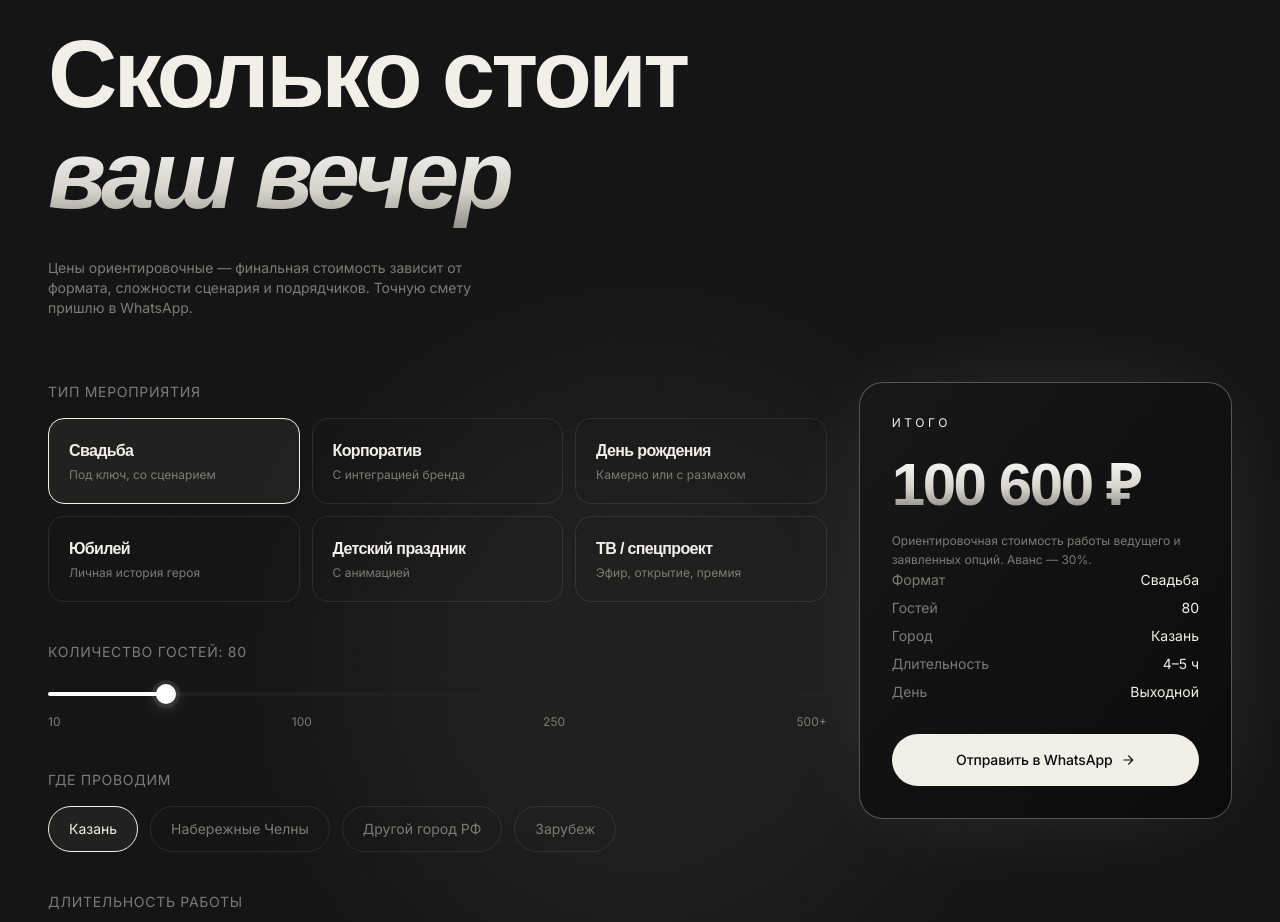
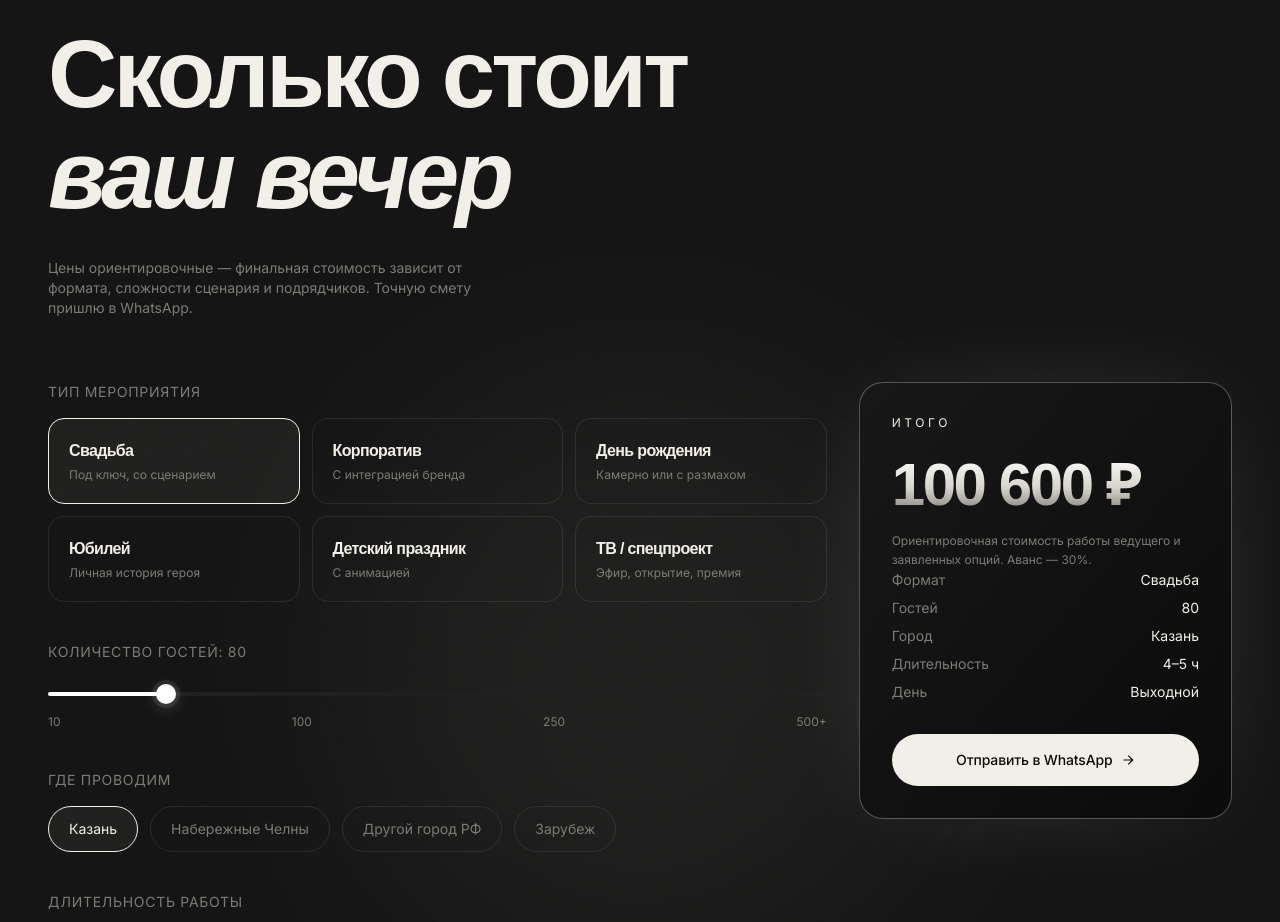
Before and after one commit to ueeet/farhad, a Next.js app: page / in a window 1280 px wide. Shown: the part 6281-7203 px from the top of the page. Built offline with nearby package versions, Linux system fonts and the light colour scheme; a web font is replaced by a local one.

Commit message:
auto: update

```diff
--- a/src/components/Calculator.tsx
+++ b/src/components/Calculator.tsx
@@ -145,7 +145,7 @@ export function Calculator() {
               / Смета
             </div>
             <h2 className="font-display font-black text-5xl lg:text-8xl leading-[1.05] tracking-[-0.04em] balance max-w-3xl pb-2">
-              Сколько стоит <span className="text-gradient-gold italic inline-block pr-[0.1em] pb-[0.18em] -mb-[0.18em]">ваш вечер</span>
+              Сколько стоит <span className="italic inline-block pr-[0.1em] pb-[0.18em] -mb-[0.18em]">ваш вечер</span>
             </h2>
           </div>
           <p className="text-text-muted max-w-md text-sm">
```
